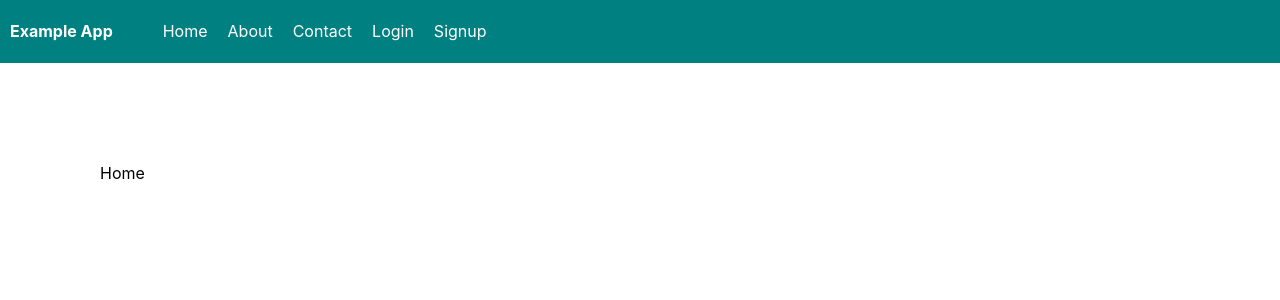
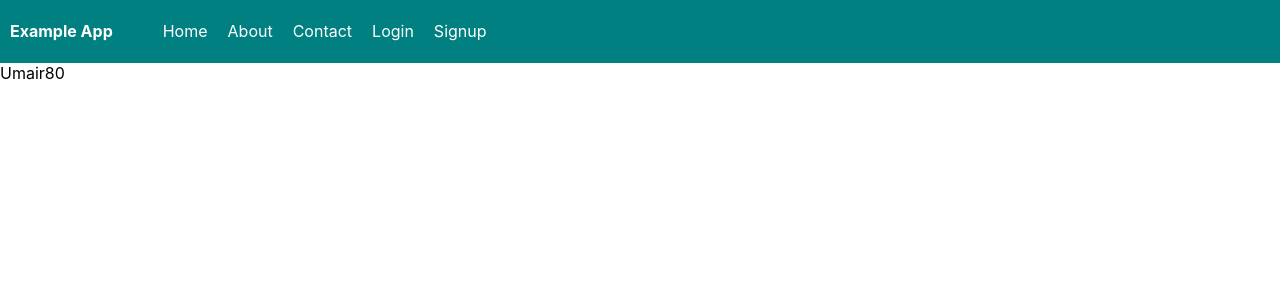
Before and after one commit to Umair706/practice-reactjs-layout, a React (Create React App) app: page / in a window 1280 px wide. Shown: the top 300 px of the page. Built offline with nearby package versions, Linux system fonts and the light colour scheme.

Commit message:
comments

```diff
--- a/src/App.js
+++ b/src/App.js
@@ -9,11 +9,21 @@ import Contact from "./Pages/Contact";
 import {BrowserRouter as Router, Route,Switch} from 'react-router-dom';
 import WildPage from './Pages/WildPage';
 import Layout from './Components/Layout';
+
+//In react you have the freedom to design the code, however you like.
+//But try to create the structure of the project like this one. It will
+//be easier to manage and read.
+
 function App() {
   return (
+
+//For helpful comments look at index.js in HomeComponent and index.js in LayoutComponent
+
+    //This the route table for the ReactJs.
+    //You have to define the routes(path,component) and a switch for routes.
     <Router>
       <Switch>
-      <Route  exact path="/" component={()=>{return <Layout><Home/></Layout>}}/>
+      <Route  exact path="/" component={()=>{return <Layout><Home name="Umair" age={80}/></Layout>}}/>
       <Route  path="/contact" component={()=>{return <Layout><Contact/></Layout>}}/>
       <Route  path="/login" component={()=>{return <Layout><Login/></Layout>}}/>
       <Route  path="/signup" component={()=>{return <Layout><Signup/></Layout>}}/>
--- a/src/Components/Layout/index.js
+++ b/src/Components/Layout/index.js
@@ -6,11 +6,20 @@ import Header from "../Header";
  * @function Layout
  **/
 
+ //When you call a compoent like
+ // <Component props="">{children}</Component> instead of
+ // <Component props="" /> then everything between the the Components tag can
+ // be accessed using the props.children or Object destruciton
+
+ //We create Layout Components to merge different components that are to be surely called
+ //in many pages, into a single component to make it easy for reuse.
 const Layout = (props) => {
+  const {children,name} = props;
   return (
     <div>
       <Header />
-      {props.children}
+      {children}
+      {name}
     </div>
   );
 };
--- a/src/Pages/Home/index.js
+++ b/src/Pages/Home/index.js
@@ -1,4 +1,5 @@
 import React from 'react'
+//You can create an individual/seperate .css file for an component and import it on the top
 import "./style.css";
 
 /**
@@ -6,13 +7,24 @@ import "./style.css";
 * @function Home
 **/
 
+//This is a functional component that takes props and show name passed as a prop
+
 const Home = (props) => {
+
+//https://developer.mozilla.org/en-US/docs/Web/JavaScript/Reference/Operators/Destructuring_assignment
+//You can find about the Object destruction from the above link
+//This statement below shows you an example of how you can get a key value from an object
+const {name,age} = props;
   return(
 
     <div className="HomeContainer">
-        Home</div>
+      {/* You can show the data using {} in the JSX */}
+        {name}
+        {age}
+    </div>
    )
 
  }
 
+ //Every component can have only one default export
 export default Home
--- a/src/Pages/Home/style.css
+++ b/src/Pages/Home/style.css
@@ -1,4 +1,3 @@
 .HomeContainer{
-
-    margin: 100px;
+    margin: auto auto;
 }
--- a/src/Pages/Login/index.js
+++ b/src/Pages/Login/index.js
@@ -4,6 +4,7 @@ import "./style.css";
 * @author
 * @function Login
 **/
+//This is a functional component
 
 const Login = (props) => {
   return(
```
Also changed, not shown: src/Pages/Contact/index.js (+6 -1 lines), notes.txt (added).
